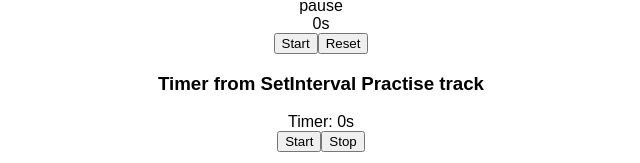
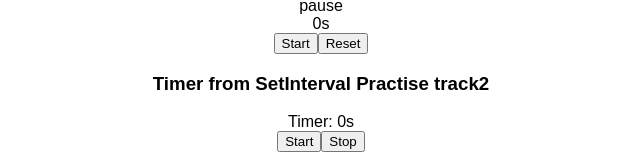
Before and after one commit to johnnysan173/TimerPractise, a React (Create React App) app: page / in a window 1280 px wide. Shown: the part 270-433 px from the top of the page, without its empty margins (319-959 px from the left). Built offline with nearby package versions, Linux system fonts and the light colour scheme.

Commit message:
initial commit (#3)

```diff
--- a/src/App.js
+++ b/src/App.js
@@ -11,7 +11,7 @@ export default function App() {
       <Timer />
       <h3>Timer from Handon track2</h3>
       <Timer2 />
-      <h3>Timer from SetInterval Practise track</h3>
+      <h3>Timer from SetInterval Practise track2</h3>
       <Timer3 />
     </div>
   );
```
